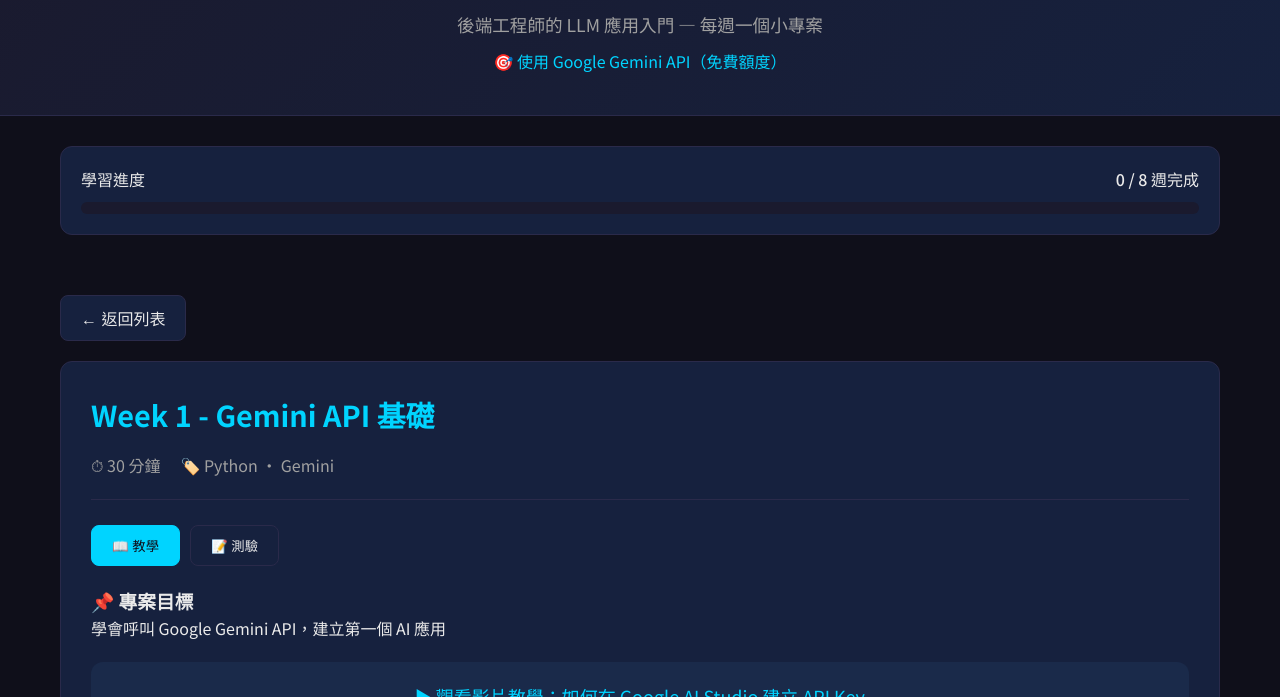
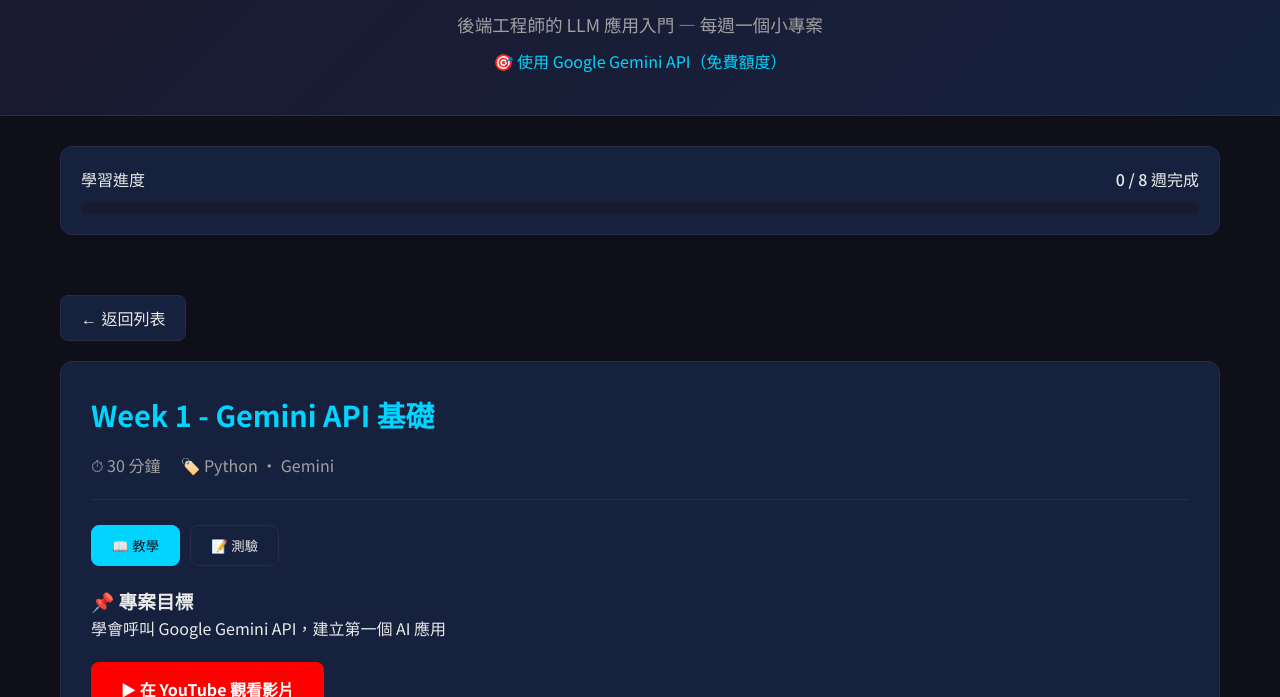
Before and after one commit to jun20250621-prog/ai-learning-by-doing, a plain HTML site: page index.html in a window 1280 px wide. Both pictures are taken after a click on the element 246 px from the left and 545 px from the top of the page. Shown: the part 103-800 px from the top of the page. Drawn offline with Linux system fonts and the light colour scheme.

Commit message:
feat: 紅色YouTube按鈕

```diff
--- a/index.html
+++ b/index.html
@@ -119,9 +119,9 @@
                 </div>
                 <div class="tab-content active" id="tab-1-content">
                     <h3>📌 專案目標</h3><p>學會呼叫 Google Gemini API，建立第一個 AI 應用</p>
-                    <div style="background: #1a2a4a; padding: 20px; border-radius: 12px; margin: 20px 0; text-align: center;">
-                        <a href="https://www.youtube.com/watch?v=Tp7utc2Q-Qw" target="_blank" style="color: #00d4ff; font-size: 18px; text-decoration: none;">
-                            ▶ 觀看影片教學：如何在 Google AI Studio 建立 API Key
+                    <div style="margin: 20px 0;">
+                        <a href="https://www.youtube.com/watch?v=Tp7utc2Q-Qw" target="_blank" style="display: inline-block; background: #ff0000; color: #fff; padding: 15px 30px; border-radius: 8px; text-decoration: none; font-weight: bold;">
+                            ▶ 在 YouTube 觀看影片
                         </a>
                     </div>
                     <h3>🔧 預備知識</h3><ul><li>Python 基礎語法</li><li>API 概念</li></ul>
```
